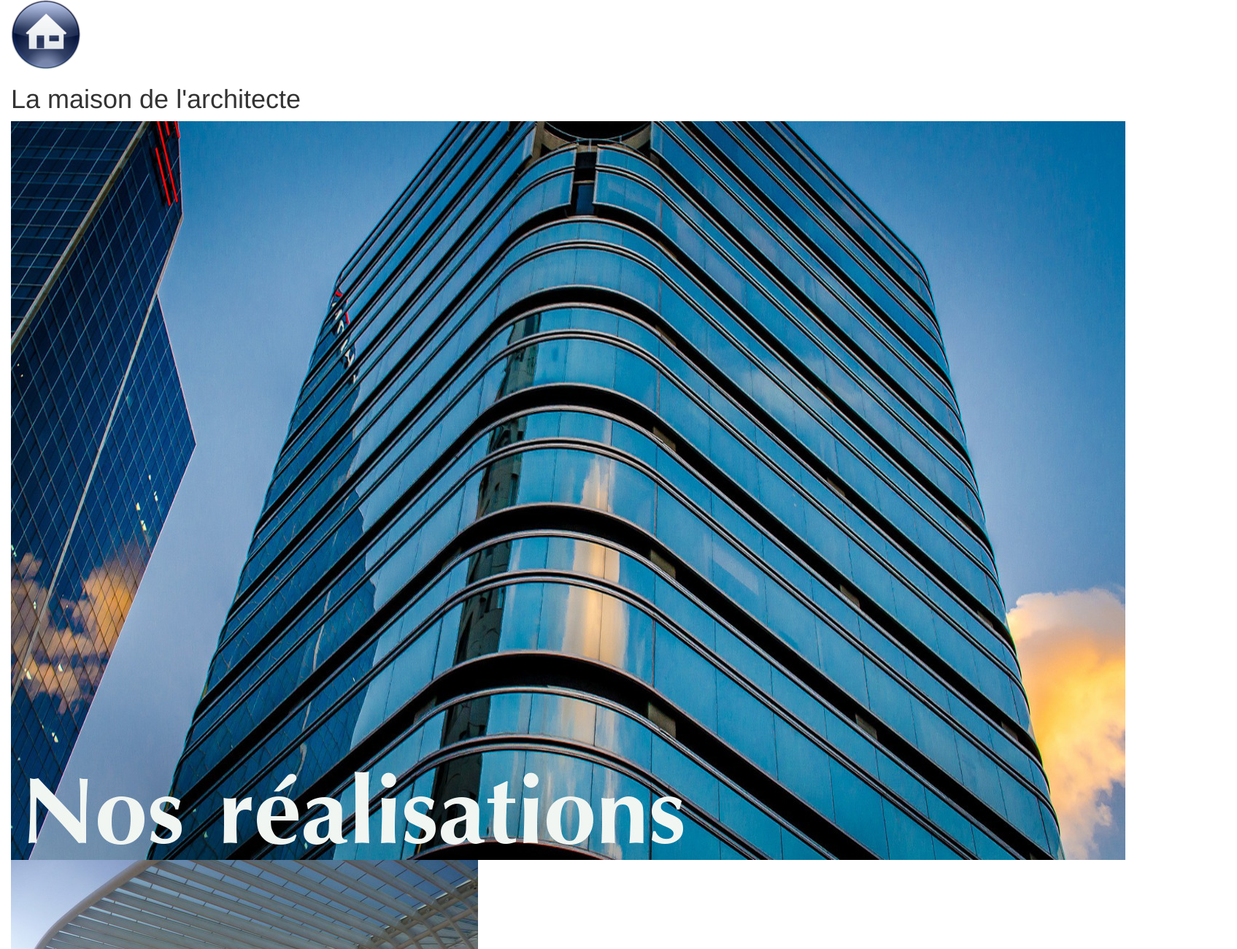
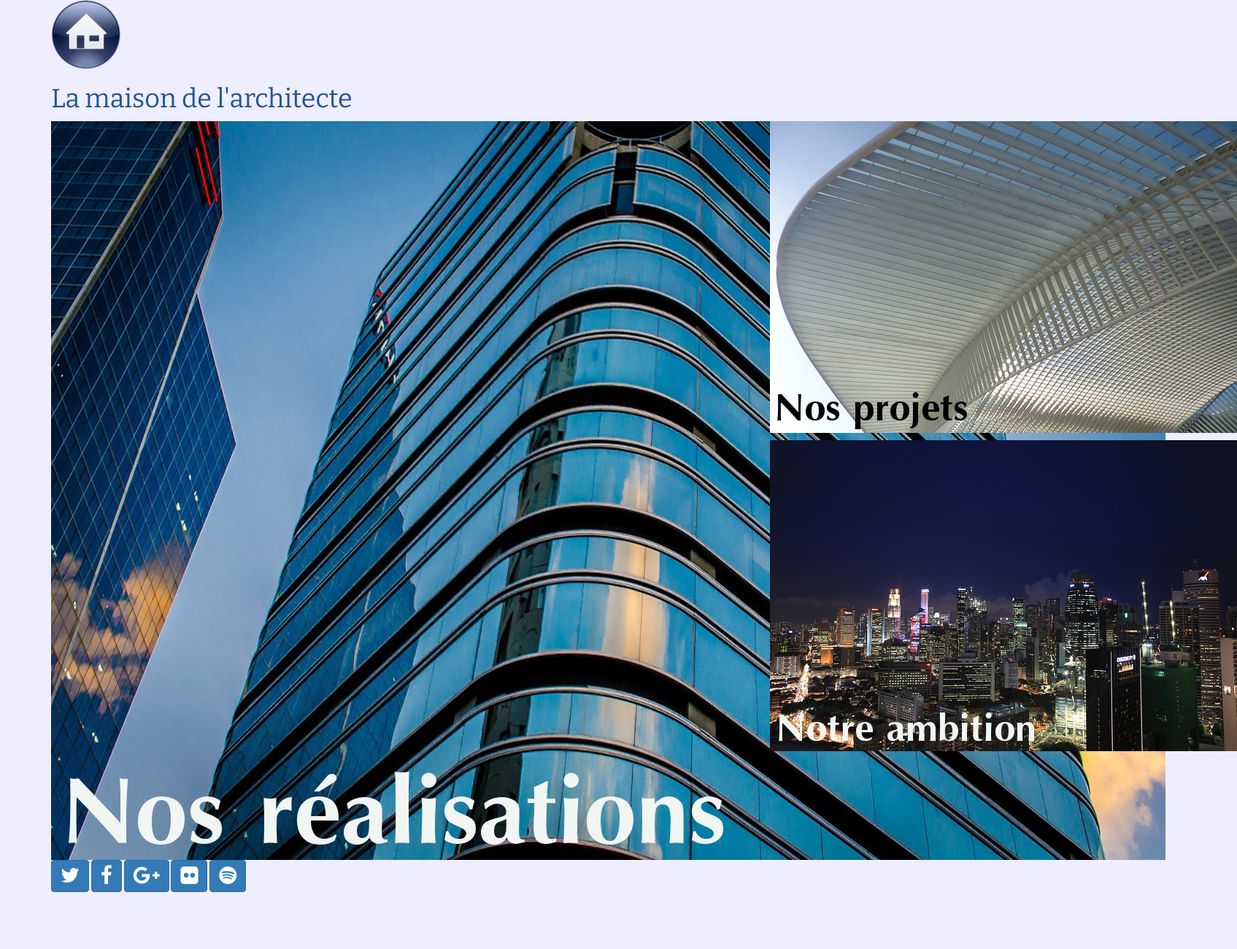
Before and after one commit to otilghborne/openclassroom_homework, a plain HTML site: page index.html in a window 1280 px wide. Shown: the top 1300 px of the page at 73% size, 1695 px wide, since content can reach past the window. After the commit the page ends 1222 px from the top, so only its background shows below. Drawn offline with nearby package versions, Linux system fonts and the light colour scheme.

Commit message:
add bootstrap to align

```diff
--- a/index.html
+++ b/index.html
@@ -19,34 +19,44 @@
       <script src="https://oss.maxcdn.com/html5shiv/3.7.2/html5shiv.min.js"></script>
       <script src="https://oss.maxcdn.com/respond/1.4.2/respond.min.js"></script>
     <![endif]-->
-    <link rel="stylesheet" type="text/css" href="cv.css">
+    <link rel="stylesheet" type="text/css" href="activité_2.css">
   </head>
 
   <body>
-      <div class="container-fluid">
-        <header>
+      <div class="container">
+        <header class="row">
+          <div class="col-lg-12">
           <a href="#"><img src="assets/img/maison.png" alt="logo"></a>
           <h1>La maison de l'architecte</h1>
+          </div>
         </header>
 
-        <nav>
+
+        <div class="row">
+        	<article class="col-sm-10">
   	          <div id="left">
   	            <a href="#"><img src="assets/img/city1.jpg" alt="Nos réalisations"></a>
   	          </div>
+          </article>
+          <aside class="col-sm-2">
 	          <div id="side1">
 	            <a href="#"><img src="assets/img/side1.jpg" alt="Nos projets"></a>
 	          </div>
 	          <div id="side2">
 	            <a href="#"><img src="assets/img/side2.jpg" alt="Notre ambition"></a>
 	          </div>
-        </nav>
+          </aside>
+        </div>
 
-        <footer>
+
+        <footer class="row">
+        	<div class="col-lg-12">
 	          <a class="btn btn-primary" href="#"><i class="fa fa-twitter fa-2x"></i></a>
 	          <a class="btn btn-primary" href="#"><i class="fa fa-facebook fa-2x"></i></a>
 	          <a class="btn btn-primary" href="#"><i class="fa fa-google-plus fa-2x"></i></a>
 	          <a class="btn btn-primary" href="#"><i class="fa fa-flickr fa-2x"></i></a>
 	          <a class="btn btn-primary" href="#"><i class="fa fa-spotify fa-2x"></i></a>
+	        </div>
         </footer>
       </div>
 
```
Lines whose indentation alone changed are shown as unchanged.
